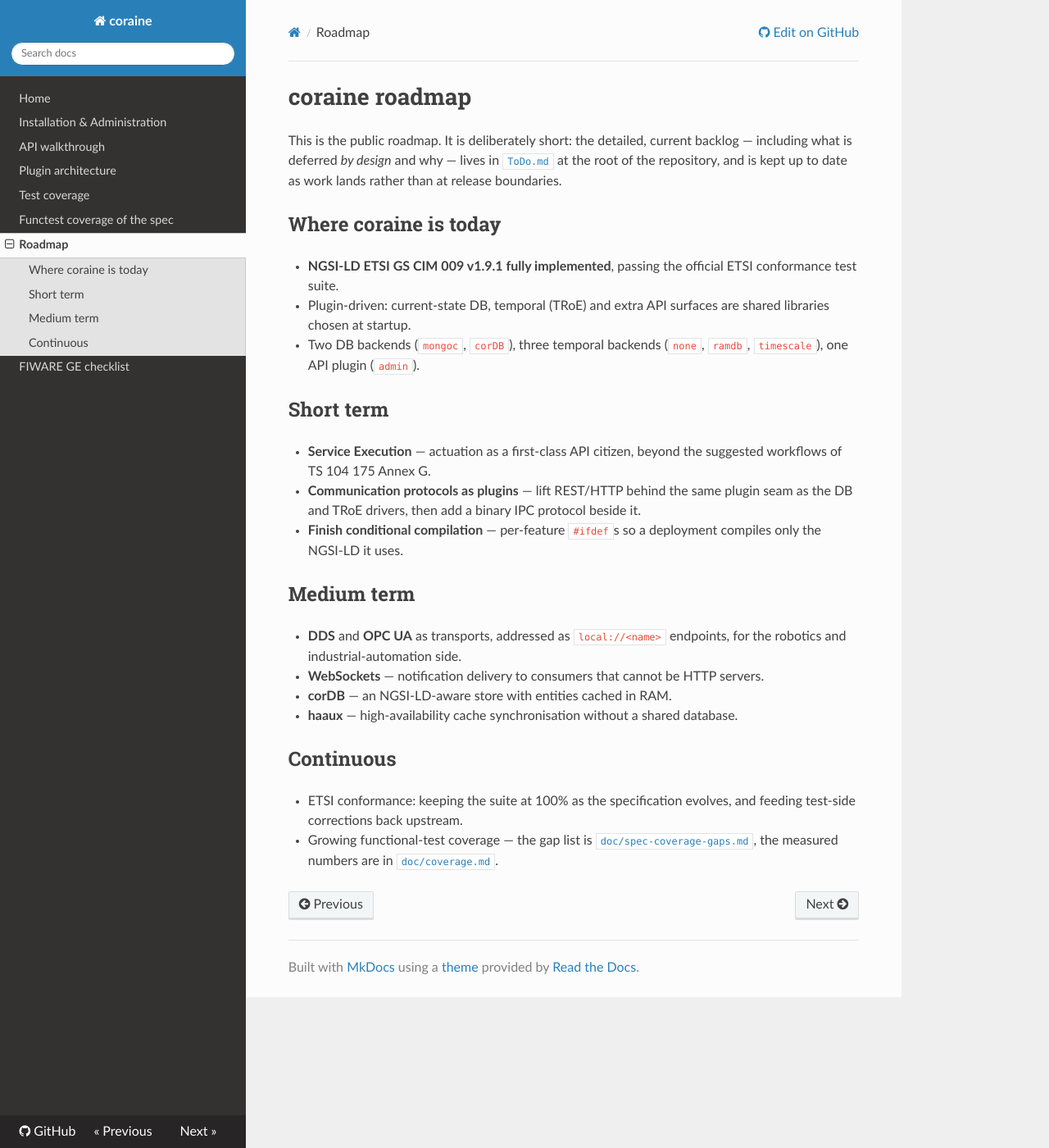
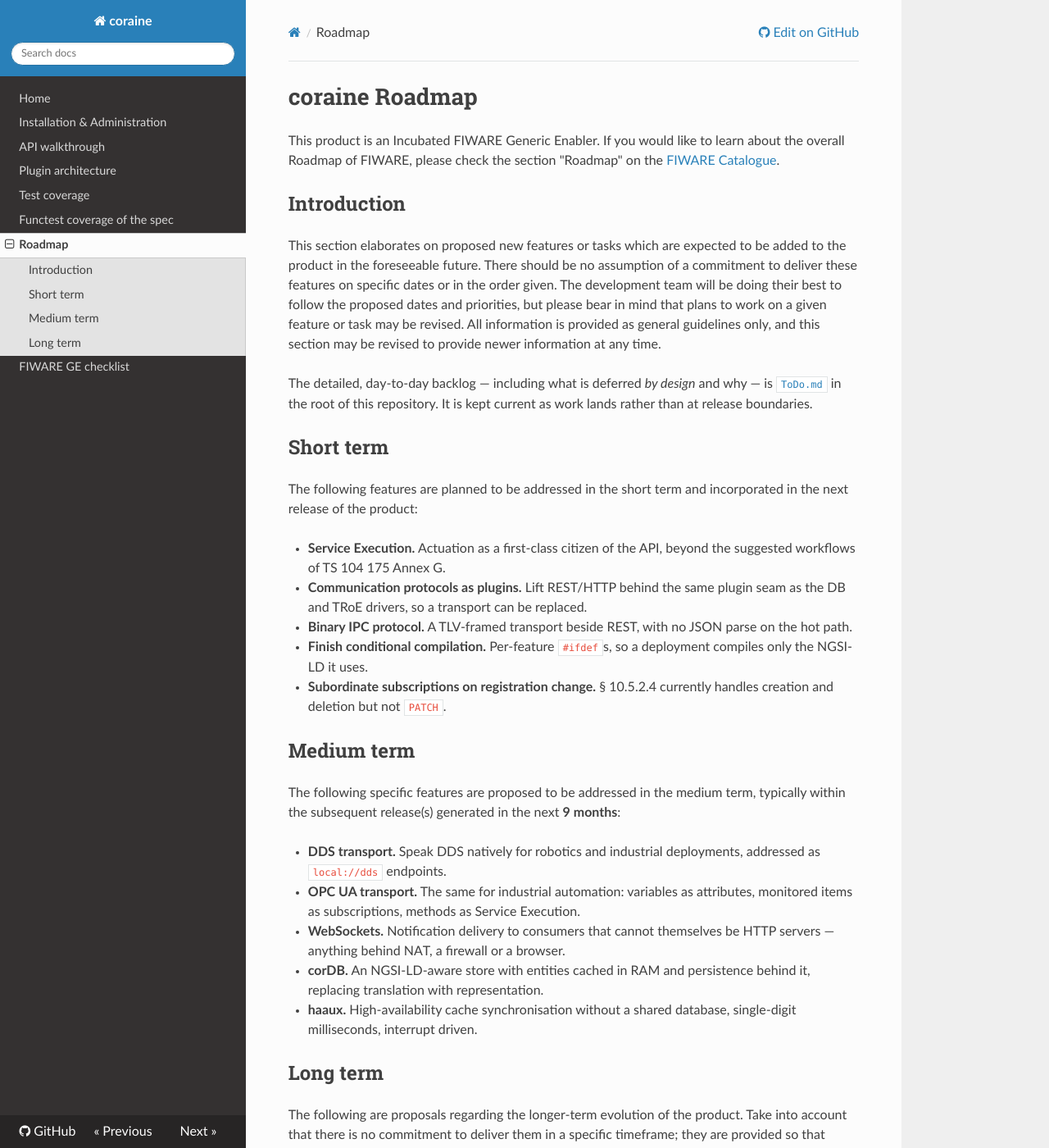
Before and after one commit to SEAMWARE/coraine, an MkDocs documentation site: the page built from doc/roadmap.md, in a window 1280 px wide and 1400 px high. Shown: the whole window at 82% size. Built offline with MkDocs 1.6.1, drawn with Linux system fonts in a browser that asks for light colours; nearby versions of some CDN libraries; comment, search, counter and statistics services are not loaded; some of the changed text lies outside the part shown.

Commit message:
docs: the roadmap in FIWARE's shape, and the performance backlog
The GE requirements do not merely ask for a roadmap, they specify its structure:
an Introduction carrying the no-commitment disclaimer, then Short / Medium / Long
term, each a bullet list of at most two lines per item. Ours had the content in a
shape of its own, which would have been a finding at review time. It now follows
the template, and says outright that ToDo.md is the day-to-day backlog.

ToDo gains the performance plan: the query shape measured today, then the same
with non-matching subscriptions loaded (every write walks the cache regardless),
then with matching ones and HTTP notifications (which brings the notification path
and the HTTP client into the measurement), then MQTT, distops, TRoE, geo and
batch. Added, never edited - changing a scenario invalidates every number recorded
against it.

Co-Authored-By: Claude Opus 5 (1M context) <noreply@anthropic.com>

```diff
--- a/doc/roadmap.md
+++ b/doc/roadmap.md
@@ -1,40 +1,78 @@
-# coraine roadmap
+# coraine Roadmap
 
-This is the public roadmap. It is deliberately short: the detailed, current backlog —
-including what is deferred *by design* and why — lives in
-[`ToDo.md`](../ToDo.md) at the root of the repository, and is kept up to date as work
-lands rather than at release boundaries.
+This product is an Incubated FIWARE Generic Enabler. If you would like to learn
+about the overall Roadmap of FIWARE, please check the section "Roadmap" on the
+[FIWARE Catalogue](https://www.fiware.org/developers/catalogue/).
 
-## Where coraine is today
+## Introduction
 
-- **NGSI-LD ETSI GS CIM 009 v1.9.1 fully implemented**, passing the official ETSI
-  conformance test suite.
-- Plugin-driven: current-state DB, temporal (TRoE) and extra API surfaces are shared
-  libraries chosen at startup.
-- Two DB backends (`mongoc`, `corDB`), three temporal backends (`none`, `ramdb`,
-  `timescale`), one API plugin (`admin`).
+This section elaborates on proposed new features or tasks which are expected to be
+added to the product in the foreseeable future. There should be no assumption of a
+commitment to deliver these features on specific dates or in the order given. The
+development team will be doing their best to follow the proposed dates and
+priorities, but please bear in mind that plans to work on a given feature or task
+may be revised. All information is provided as general guidelines only, and this
+section may be revised to provide newer information at any time.
+
+The detailed, day-to-day backlog — including what is deferred *by design* and why —
+is [`ToDo.md`](../ToDo.md) in the root of this repository. It is kept current as
+work lands rather than at release boundaries.
 
 ## Short term
 
-- **Service Execution** — actuation as a first-class API citizen, beyond the
-  suggested workflows of TS 104 175 Annex G.
-- **Communication protocols as plugins** — lift REST/HTTP behind the same plugin seam
-  as the DB and TRoE drivers, then add a binary IPC protocol beside it.
-- **Finish conditional compilation** — per-feature `#ifdef`s so a deployment compiles
-  only the NGSI-LD it uses.
+The following features are planned to be addressed in the short term and
+incorporated in the next release of the product:
+
+-   **Service Execution.** Actuation as a first-class citizen of the API, beyond
+    the suggested workflows of TS 104 175 Annex G.
+
+-   **Communication protocols as plugins.** Lift REST/HTTP behind the same plugin
+    seam as the DB and TRoE drivers, so a transport can be replaced.
+
+-   **Binary IPC protocol.** A TLV-framed transport beside REST, with no JSON
+    parse on the hot path.
+
+-   **Finish conditional compilation.** Per-feature `#ifdef`s, so a deployment
+    compiles only the NGSI-LD it uses.
+
+-   **Subordinate subscriptions on registration change.** § 10.5.2.4 currently
+    handles creation and deletion but not `PATCH`.
 
 ## Medium term
 
-- **DDS** and **OPC UA** as transports, addressed as `local://<name>` endpoints, for
-  the robotics and industrial-automation side.
-- **WebSockets** — notification delivery to consumers that cannot be HTTP servers.
-- **corDB** — an NGSI-LD-aware store with entities cached in RAM.
-- **haaux** — high-availability cache synchronisation without a shared database.
+The following specific features are proposed to be addressed in the medium term,
+typically within the subsequent release(s) generated in the next **9 months**:
 
-## Continuous
+-   **DDS transport.** Speak DDS natively for robotics and industrial deployments,
+    addressed as `local://dds` endpoints.
 
-- ETSI conformance: keeping the suite at 100% as the specification evolves, and
-  feeding test-side corrections back upstream.
-- Growing functional-test coverage — the gap list is
-  [`doc/spec-coverage-gaps.md`](spec-coverage-gaps.md), the measured numbers are in
-  [`doc/coverage.md`](coverage.md).
+-   **OPC UA transport.** The same for industrial automation: variables as
+    attributes, monitored items as subscriptions, methods as Service Execution.
+
+-   **WebSockets.** Notification delivery to consumers that cannot themselves be
+    HTTP servers — anything behind NAT, a firewall or a browser.
+
+-   **corDB.** An NGSI-LD-aware store with entities cached in RAM and persistence
+    behind it, replacing translation with representation.
+
+-   **haaux.** High-availability cache synchronisation without a shared database,
+    single-digit milliseconds, interrupt driven.
+
+## Long term
+
+The following are proposals regarding the longer-term evolution of the product.
+Take into account that there is no commitment to deliver them in a specific
+timeframe; they are provided so that potential contributors can see where the
+product is heading and may wish to get involved.
+
+-   **Array reduction in `corJsonld`.** A single JSON-LD normalisation applied once
+    at the input boundary rather than at each call site.
+
+-   **Embedded deployment.** The broker is under 1 MiB and starts in 10 ms; running
+    it on constrained hardware is a question of build configuration, not redesign.
+
+-   **Continuous ETSI conformance.** Keeping the official test suite at 100% as the
+    specification evolves, and feeding test-side corrections upstream.
+
+-   **Broader performance regression coverage.** Measured nightly and recorded, so
+    a regression is noticed by CI rather than by a user.
```
